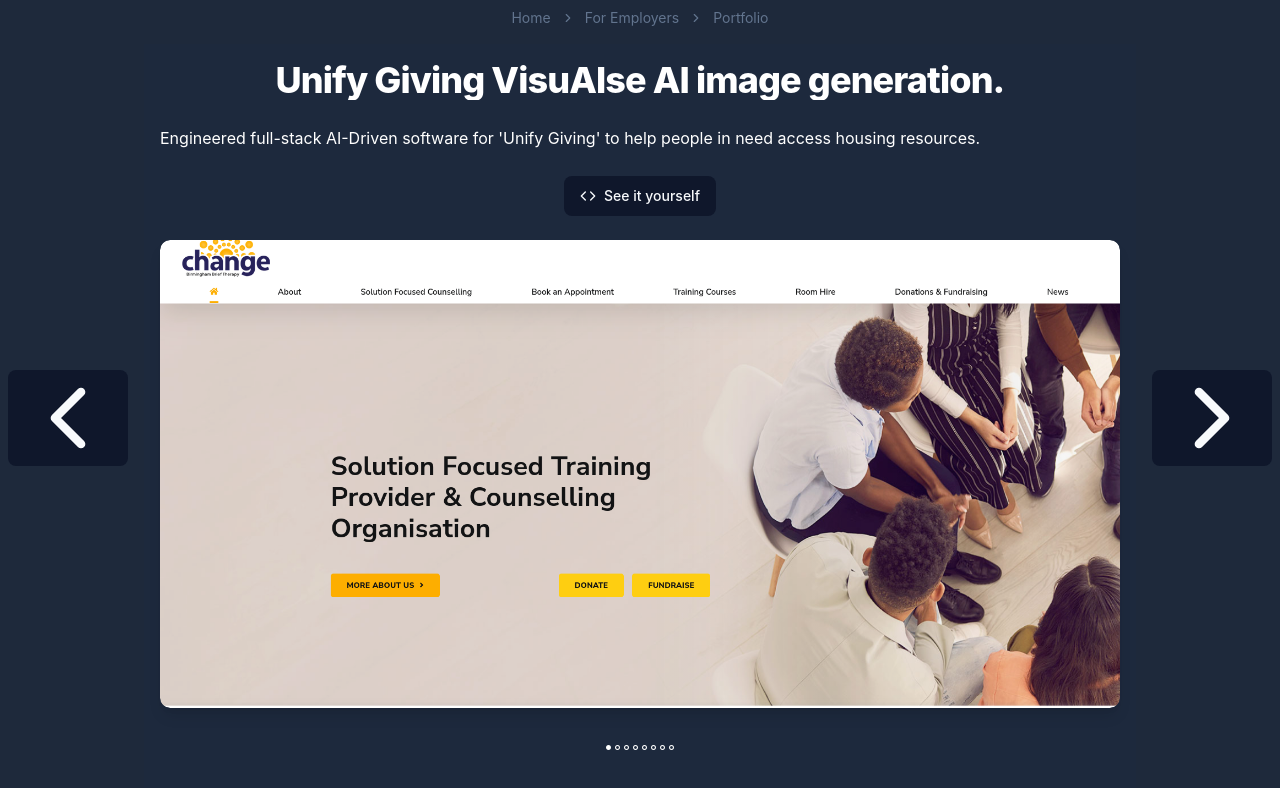
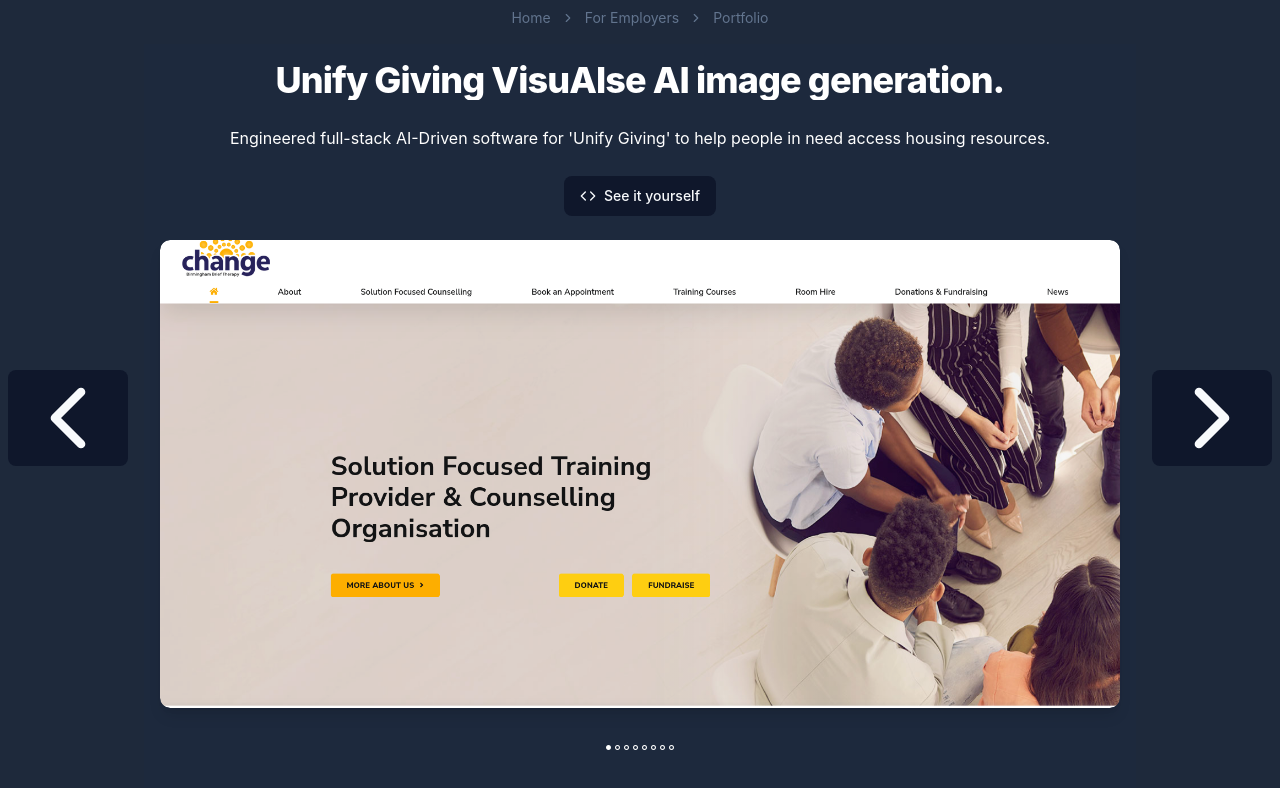
Before and after one commit to K0Stek122/k0stek122.github.io, a React (Vite) app: page /employers/portfolio in a window 1280 px wide. Shown: the top 788 px of the page. Built offline with nearby package versions, Linux system fonts and the light colour scheme.

Commit message:
Fixed text alignment in <p> element.
Signed-off-by: K0Stek122 <kamilianos3@gmail.com>

```diff
--- a/src/components/ui/project-card.tsx
+++ b/src/components/ui/project-card.tsx
@@ -36,7 +36,7 @@ export const ProjectCard: React.FC<ProjectCardProps> = ({
             className={`${divStyle} ${className}`}
         >
             <H1 className="line-clamp-1 animate-fadeInUp w-full">{projectTitle}</H1>
-            <P className="line-clamp-1 animate-fadeInUp w-full">{projectDescription}</P>
+            <P className="line-clamp-1 animate-fadeInUp w-full text-center">{projectDescription}</P>
             <Button className={buttonStyle} size="lg" onClick={() => handleExternalLink(link)}>
                 <CodeIcon data-icon="inline-start" aria-hidden={false} />
                 See it yourself
```
